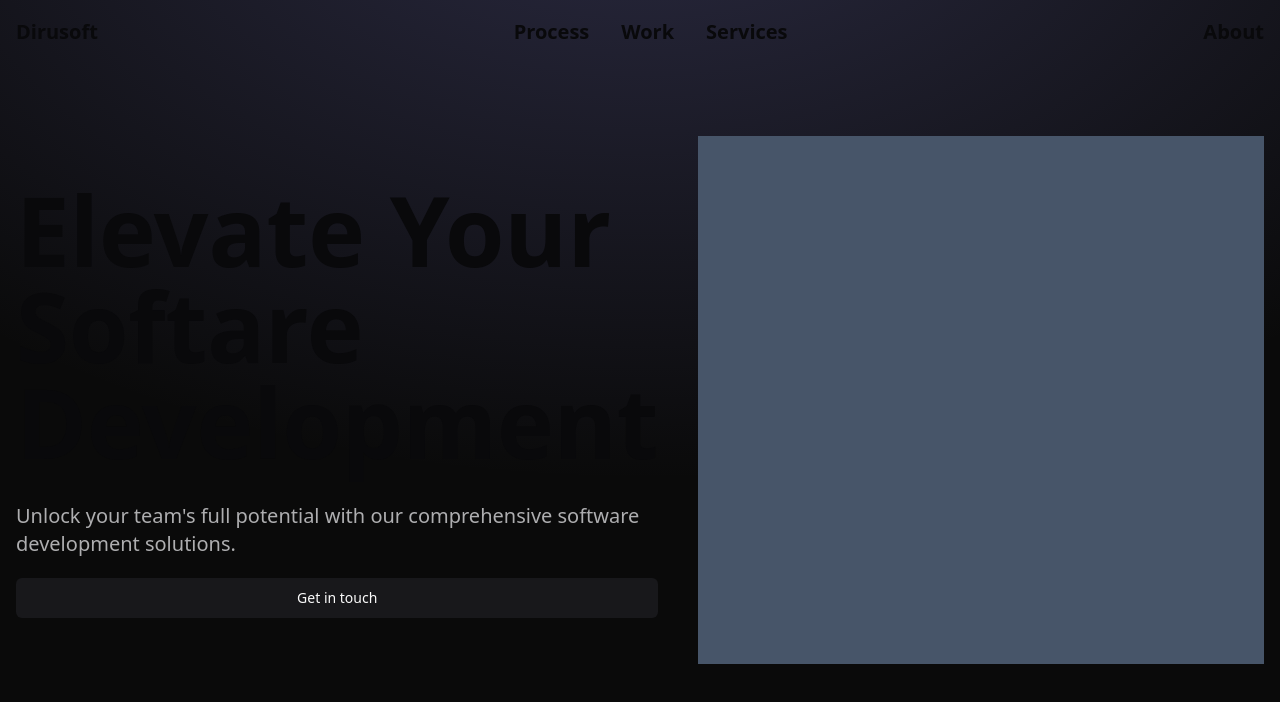
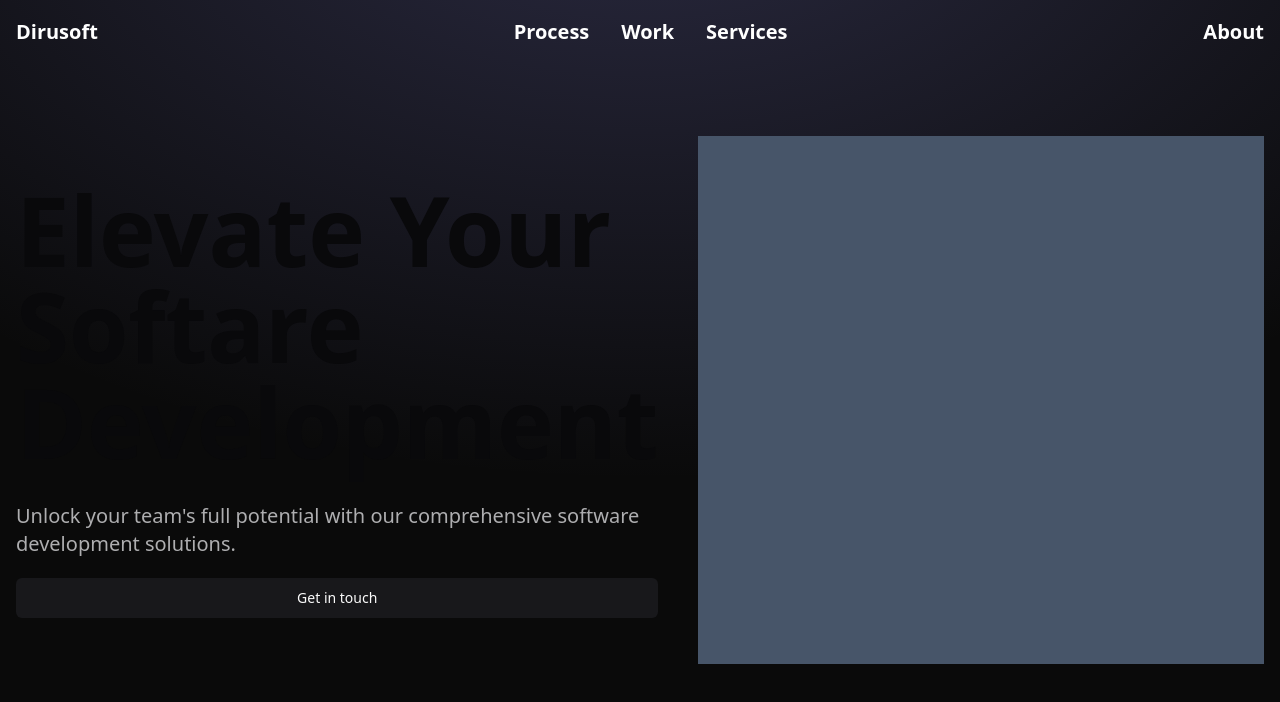
Before and after one commit to colidevs/com-dirusoft, a Next.js app: page / in a window 1280 px wide. Shown: the top 702 px of the page. Built offline with nearby package versions, Linux system fonts and the light colour scheme.

Commit message:
Add-Text-white

```diff
--- a/src/app/layout.tsx
+++ b/src/app/layout.tsx
@@ -13,7 +13,7 @@ export default function RootLayout({children}: {children: React.ReactNode}) {
   return (
     <html lang="en">
       <body className="container m-auto grid min-h-screen grid-rows-[auto,1fr,auto] bg-background bg-neutral-950 bg-[radial-gradient(ellipse_80%_80%_at_50%_-20%,rgba(120,119,198,0.3),rgba(255,255,255,0))] px-4 font-sans antialiased">
-        <header className="flex text-xl font-bold leading-[4rem]">
+        <header className="flex text-xl font-bold leading-[4rem] text-white">
           <Link href="/">Dirusoft</Link>
           <p className="flex-1 space-x-8 text-center">
             <Link href="/">Process</Link>
```
